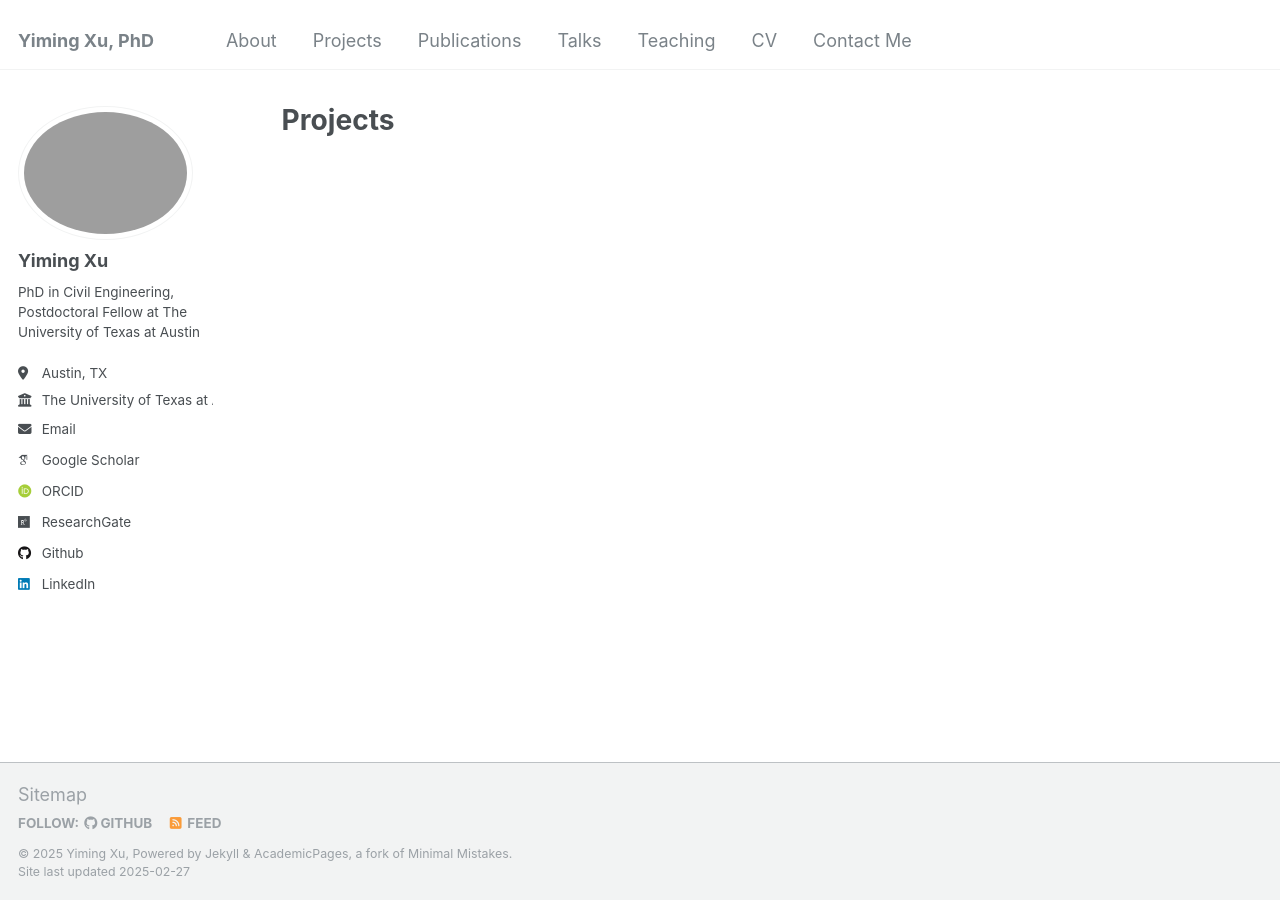
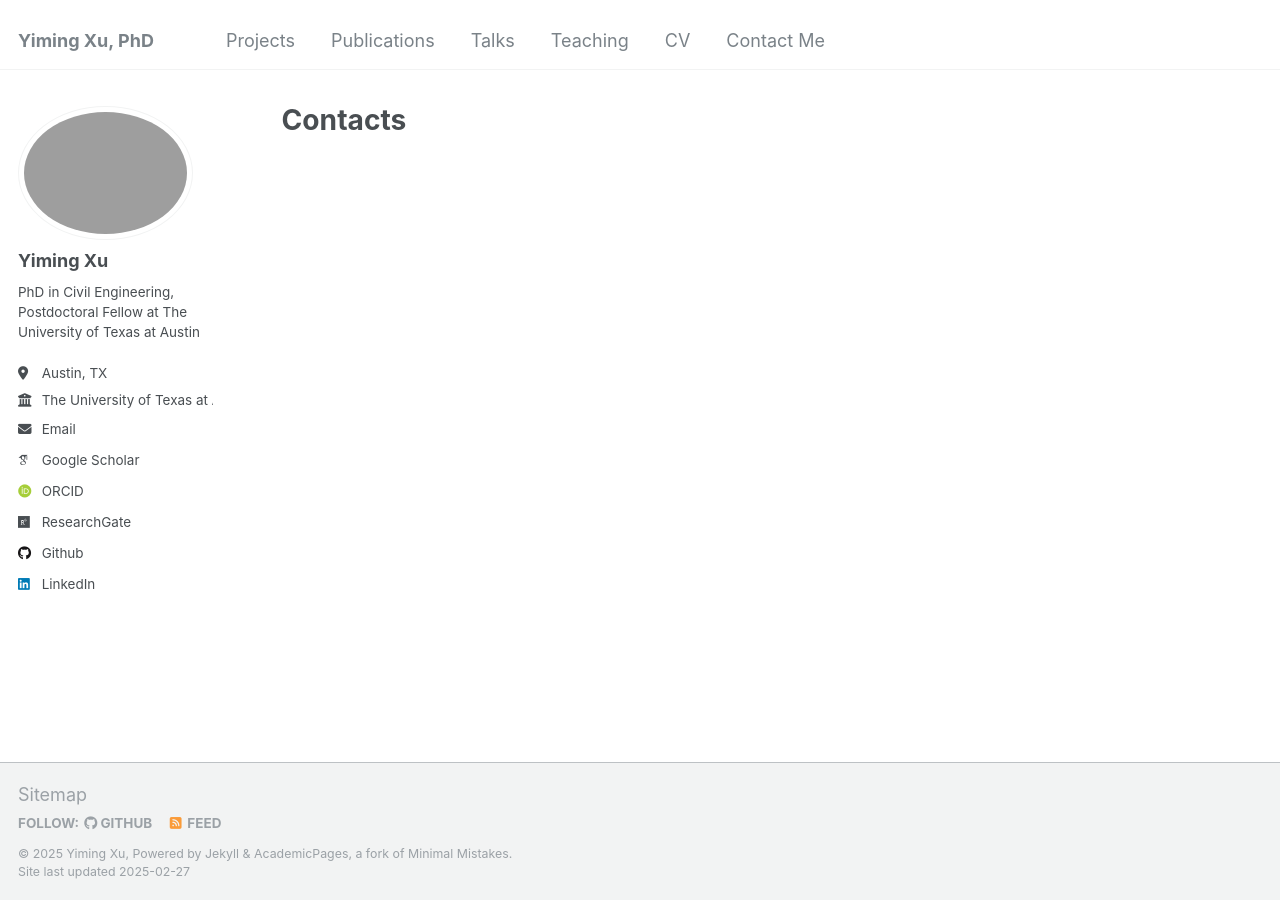
Before and after one commit to xuyimingxym/xuyimingxym.github.io, a Jekyll site: the page built from _pages/contact.html, in a window 1280 px wide. Built offline with Jekyll 4.4.1, drawn with Linux system fonts in a browser that asks for light colours; some web fonts are replaced.

Commit message:
update pubs

```diff
--- a/_data/navigation.yml
+++ b/_data/navigation.yml
@@ -5,9 +5,6 @@
 # prevent it from being included in the site.
 
 main:
-
-  - title: "About"
-    url: /about/
 
   - title: "Projects"
     url: /projects/
--- a/_pages/projects.html
+++ b/_pages/contact.html
@@ -1,6 +1,6 @@
 ---
 layout: archive
-title: "Projects"
-permalink: /projects/
+title: "Contacts"
+permalink: /contacts/
 author_profile: true
 ---
```
